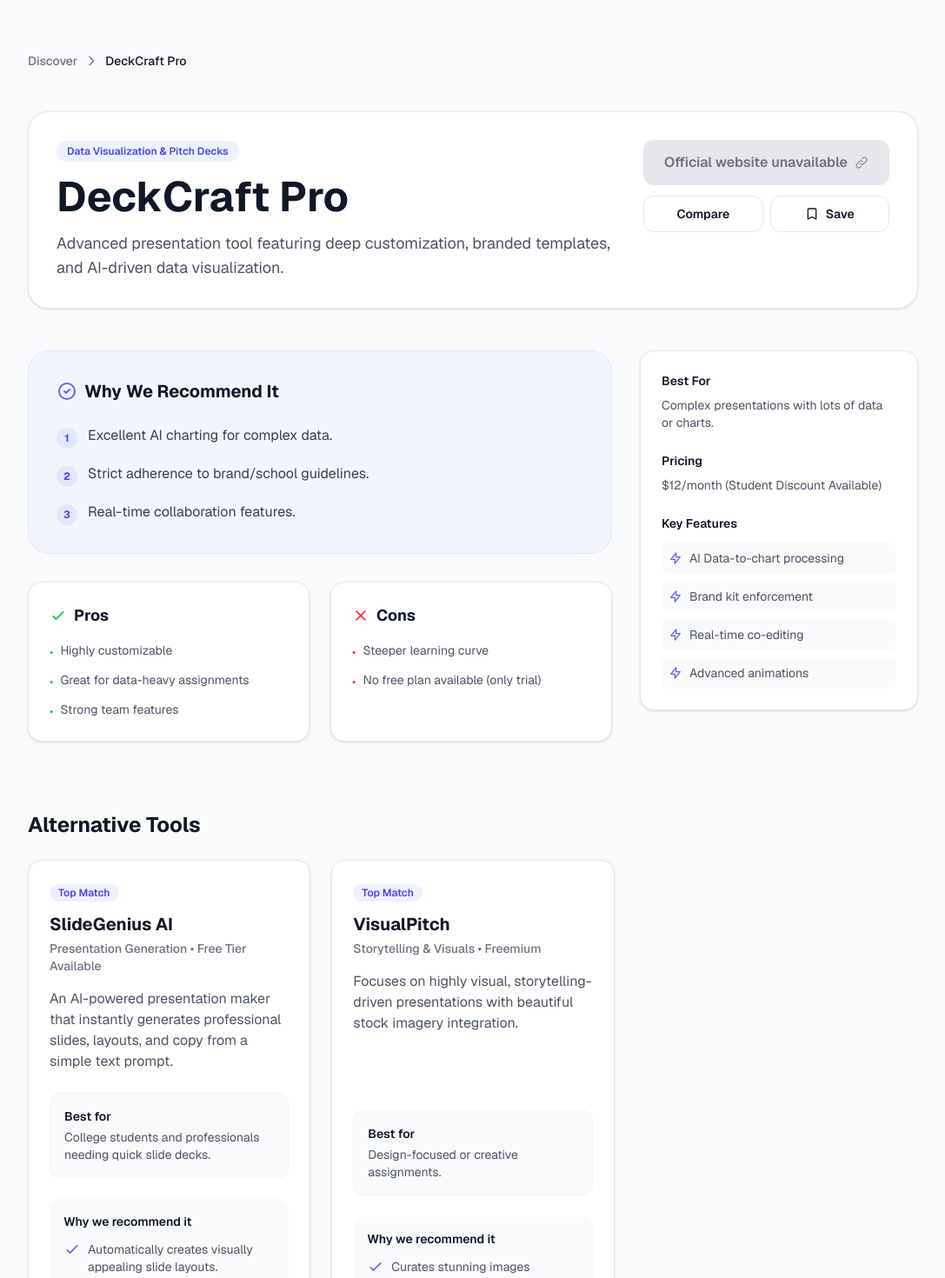
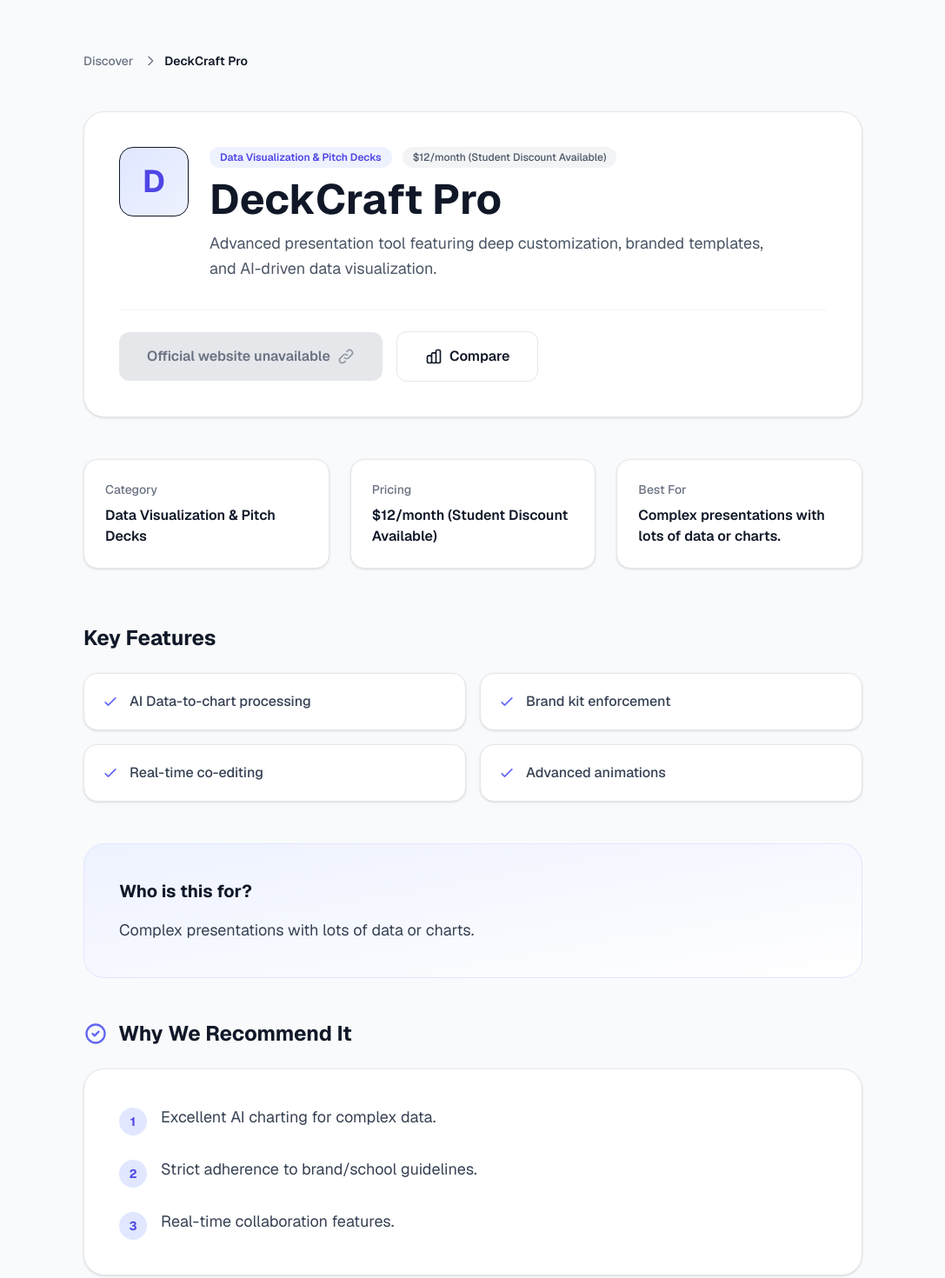
Before and after one commit to YashkumarLohra/ai-saas-platform, a Next.js app: page /tools/deckcraft-pro in a window 1280 px wide. Shown: the part 20-1490 px from the top of the page at 87% size, without its empty margins (96-1183 px from the left). Built offline with nearby package versions, Linux system fonts and the light colour scheme.

Commit message:
Complete Development Day 11 - Enhanced Tool Detail

```diff
--- a/src/app/tools/[slug]/page.tsx
+++ b/src/app/tools/[slug]/page.tsx
@@ -13,6 +13,33 @@ export async function generateStaticParams() {
   }));
 }
 
+function OfficialWebsiteAction({ tool }: { tool: typeof MOCK_RECOMMENDATIONS[0] }) {
+  return tool.websiteUrl ? (
+    <a
+      href={tool.websiteUrl}
+      target="_blank"
+      rel="noopener noreferrer"
+      className="w-full sm:w-auto rounded-xl bg-brand-600 px-8 py-4 text-base font-semibold text-white transition-all hover:bg-brand-500 focus:outline-none focus:ring-2 focus:ring-brand-500 focus:ring-offset-2 flex justify-center items-center gap-2 shadow-sm"
+      aria-label={`Visit official website for ${tool.name} (opens in a new tab)`}
+    >
+      Visit Official Website
+      <svg className="h-5 w-5" fill="none" viewBox="0 0 24 24" stroke="currentColor" aria-hidden="true">
+        <path strokeLinecap="round" strokeLinejoin="round" strokeWidth={2} d="M10 6H6a2 2 0 00-2 2v10a2 2 0 002 2h10a2 2 0 002-2v-4M14 4h6m0 0v6m0-6L10 14" />
+      </svg>
+    </a>
+  ) : (
+    <button
+      disabled
+      className="w-full sm:w-auto rounded-xl bg-gray-200 dark:bg-zinc-800 px-8 py-4 text-base font-semibold text-gray-500 dark:text-gray-400 cursor-not-allowed flex justify-center items-center gap-2"
+    >
+      Official website unavailable
+      <svg className="h-5 w-5 opacity-70" fill="none" viewBox="0 0 24 24" stroke="currentColor" aria-hidden="true">
+        <path strokeLinecap="round" strokeLinejoin="round" strokeWidth={2} d="M13.828 10.172a4 4 0 00-5.656 0l-4 4a4 4 0 105.656 5.656l1.102-1.101m-.758-4.899a4 4 0 005.656 0l4-4a4 4 0 00-5.656-5.656l-1.1 1.1" />
+      </svg>
+    </button>
+  );
+}
+
 export default async function ToolDetailPage({ params }: PageProps) {
   const resolvedParams = await params;
   const { slug } = resolvedParams;
@@ -23,177 +50,217 @@ export default async function ToolDetailPage({ params }: PageProps) {
     notFound();
   }
 
-  // Get some alternative tools (just excluding current)
-  const alternatives = MOCK_RECOMMENDATIONS.filter((t) => t.slug !== slug).slice(0, 3);
+  // Get some alternative tools (just excluding current, maybe filtering by category)
+  const alternatives = MOCK_RECOMMENDATIONS.filter((t) => t.category === tool.category && t.slug !== slug).slice(0, 3);
+  if (alternatives.length === 0) {
+    // fallback if no alternatives in same category
+    alternatives.push(...MOCK_RECOMMENDATIONS.filter((t) => t.slug !== slug).slice(0, 3));
+  }
 
   return (
     <div className="flex min-h-screen flex-col items-center p-6 sm:p-12 md:p-20 bg-gray-50 dark:bg-zinc-950">
-      <main className="w-full max-w-5xl flex flex-col gap-8">
+      <main className="w-full max-w-4xl flex flex-col gap-12">
 
-        {/* Breadcrumbs */}
-        <nav className="flex items-center text-sm font-medium text-gray-500 dark:text-gray-400 mb-4" aria-label="Breadcrumb">
-          <Link href="/" className="hover:text-brand-600 transition-colors">
+        {/* 1. Breadcrumb/navigation */}
+        <nav className="flex items-center text-sm font-medium text-gray-500 dark:text-gray-400" aria-label="Breadcrumb">
+          <Link href="/discover" className="hover:text-brand-600 transition-colors focus:outline-none focus:ring-2 focus:ring-brand-500 rounded px-1 -ml-1">
             Discover
           </Link>
-          <svg className="mx-2 h-4 w-4" fill="none" viewBox="0 0 24 24" stroke="currentColor">
+          <svg className="mx-2 h-4 w-4" fill="none" viewBox="0 0 24 24" stroke="currentColor" aria-hidden="true">
             <path strokeLinecap="round" strokeLinejoin="round" strokeWidth={2} d="M9 5l7 7-7 7" />
           </svg>
-          <span className="text-gray-900 dark:text-gray-100" aria-current="page">{tool.name}</span>
+          <span className="text-gray-900 dark:text-gray-100 font-semibold" aria-current="page">{tool.name}</span>
         </nav>
 
-        {/* Tool Header Section */}
-        <div className="flex flex-col md:flex-row gap-8 items-start justify-between bg-white dark:bg-zinc-900 p-8 rounded-3xl border border-gray-200 dark:border-zinc-800 shadow-sm">
-          <div className="flex-1">
-            <div className="inline-flex items-center rounded-full bg-brand-50 px-3 py-1 text-xs font-semibold text-brand-600 dark:bg-brand-900/30 dark:text-brand-400 mb-4">
+        {/* 2-7. Tool Header Section */}
+        <div className="flex flex-col gap-8 bg-white dark:bg-zinc-900 p-8 sm:p-10 rounded-3xl border border-gray-200 dark:border-zinc-800 shadow-sm">
+
+          <div className="flex flex-col md:flex-row gap-6 items-start">
+            {/* 3. Tool logo (Placeholder using first letter) */}
+            <div className="w-20 h-20 shrink-0 rounded-2xl bg-gradient-to-br from-brand-100 to-brand-50 dark:from-brand-900/40 dark:to-brand-800/20 flex items-center justify-center border border-brand-200 dark:border-brand-800/50">
+              <span className="text-4xl font-bold text-brand-600 dark:text-brand-400" aria-hidden="true">
+                {tool.name.charAt(0)}
+              </span>
+            </div>
+
+            <div className="flex-1 flex flex-col gap-3">
+              {/* 6. Category/relevant metadata */}
+              <div className="flex items-center gap-3 flex-wrap">
+                <span className="inline-flex items-center rounded-full bg-brand-50 px-3 py-1 text-xs font-semibold text-brand-600 dark:bg-brand-900/30 dark:text-brand-400">
                   {tool.category}
+                </span>
+                {tool.pricing && (
+                  <span className="inline-flex items-center rounded-full bg-gray-100 px-3 py-1 text-xs font-medium text-gray-600 dark:bg-zinc-800 dark:text-gray-400">
+                    {tool.pricing}
+                  </span>
+                )}
               </div>
-            <h1 className="text-3xl md:text-5xl font-bold text-gray-900 dark:text-white mb-4">
+
+              {/* 4. Tool name */}
+              <h1 className="text-3xl sm:text-4xl lg:text-5xl font-bold text-gray-900 dark:text-white">
                 {tool.name}
               </h1>
-            <p className="text-lg text-gray-600 dark:text-gray-300 max-w-2xl">
+
+              {/* 5. Short description */}
+              <p className="text-lg text-gray-600 dark:text-gray-300 max-w-2xl leading-relaxed">
                 {tool.description}
               </p>
             </div>
+          </div>
 
-          <div className="w-full md:w-auto flex flex-col gap-3 min-w-[240px]">
-            {tool.websiteUrl ? (
-              <a
-                href={tool.websiteUrl}
-                target="_blank"
-                rel="noopener noreferrer"
-                className="w-full rounded-xl bg-brand-600 px-6 py-3.5 text-base font-semibold text-white transition-all hover:bg-brand-500 focus:outline-none focus:ring-2 focus:ring-brand-500 focus:ring-offset-2 flex justify-center items-center gap-2"
-                aria-label={`Visit official website for ${tool.name} (opens in a new tab)`}
+          <div className="pt-6 border-t border-gray-100 dark:border-zinc-800 flex flex-col sm:flex-row gap-4 items-center">
+            {/* 7. Primary action */}
+            <div className="w-full sm:w-auto">
+              <OfficialWebsiteAction tool={tool} />
+            </div>
+
+            {/* Compare Action */}
+            <Link
+              href={`/compare?tools=${tool.slug}`}
+              className="w-full sm:w-auto rounded-xl border border-gray-200 bg-white px-8 py-4 text-base font-semibold text-gray-900 transition-colors hover:bg-gray-50 focus:outline-none focus:ring-2 focus:ring-brand-500 focus:ring-offset-2 dark:border-zinc-700 dark:bg-zinc-800 dark:text-white dark:hover:bg-zinc-700 text-center flex items-center justify-center gap-2"
             >
-                Visit Official Website
-                <svg className="h-4 w-4" fill="none" viewBox="0 0 24 24" stroke="currentColor" aria-hidden="true">
-                  <path strokeLinecap="round" strokeLinejoin="round" strokeWidth={2} d="M10 6H6a2 2 0 00-2 2v10a2 2 0 002 2h10a2 2 0 002-2v-4M14 4h6m0 0v6m0-6L10 14" />
+              <svg className="h-5 w-5" fill="none" viewBox="0 0 24 24" stroke="currentColor" aria-hidden="true">
+                <path strokeLinecap="round" strokeLinejoin="round" strokeWidth={2} d="M9 19v-6a2 2 0 00-2-2H5a2 2 0 00-2 2v6a2 2 0 002 2h2a2 2 0 002-2zm0 0V9a2 2 0 012-2h2a2 2 0 012 2v10m-6 0a2 2 0 002 2h2a2 2 0 002-2m0 0V5a2 2 0 012-2h2a2 2 0 012 2v14a2 2 0 01-2 2h-2a2 2 0 01-2-2z" />
               </svg>
-              </a>
-            ) : (
-              <button
-                disabled
-                className="w-full rounded-xl bg-gray-200 dark:bg-zinc-800 px-6 py-3.5 text-base font-semibold text-gray-500 dark:text-gray-400 cursor-not-allowed flex justify-center items-center gap-2"
-              >
-                Official website unavailable
-                <svg className="h-4 w-4 opacity-70" fill="none" viewBox="0 0 24 24" stroke="currentColor" aria-hidden="true">
-                  <path strokeLinecap="round" strokeLinejoin="round" strokeWidth={2} d="M13.828 10.172a4 4 0 00-5.656 0l-4 4a4 4 0 105.656 5.656l1.102-1.101m-.758-4.899a4 4 0 005.656 0l4-4a4 4 0 00-5.656-5.656l-1.1 1.1" />
-                </svg>
-              </button>
-            )}
-            <div className="flex gap-2">
-              <button className="flex-1 rounded-xl border border-gray-200 bg-white px-4 py-2.5 text-sm font-semibold text-gray-900 transition-colors hover:bg-gray-50 dark:border-zinc-700 dark:bg-zinc-800 dark:text-white dark:hover:bg-zinc-700 text-center">
               Compare
-              </button>
-              <button className="flex-1 rounded-xl border border-gray-200 bg-white px-4 py-2.5 text-sm font-semibold text-gray-900 transition-colors hover:bg-gray-50 dark:border-zinc-700 dark:bg-zinc-800 dark:text-white dark:hover:bg-zinc-700 text-center flex items-center justify-center gap-2">
-                <svg className="h-4 w-4" fill="none" viewBox="0 0 24 24" stroke="currentColor">
-                  <path strokeLinecap="round" strokeLinejoin="round" strokeWidth={2} d="M5 5a2 2 0 012-2h10a2 2 0 012 2v16l-7-3.5L5 21V5z" />
-                </svg>
-                Save
-              </button>
-            </div>
+            </Link>
           </div>
         </div>
 
-        {/* Two Column Layout for Details */}
-        <div className="grid grid-cols-1 lg:grid-cols-3 gap-8 mt-4">
+        {/* 8. Quick information */}
+        <div className="grid grid-cols-1 sm:grid-cols-3 gap-6">
+          <div className="bg-white dark:bg-zinc-900 p-6 rounded-2xl border border-gray-200 dark:border-zinc-800 shadow-sm flex flex-col gap-2">
+            <h2 className="text-sm font-medium text-gray-500 dark:text-gray-400">Category</h2>
+            <p className="text-base font-semibold text-gray-900 dark:text-white">{tool.category}</p>
+          </div>
+          <div className="bg-white dark:bg-zinc-900 p-6 rounded-2xl border border-gray-200 dark:border-zinc-800 shadow-sm flex flex-col gap-2">
+            <h2 className="text-sm font-medium text-gray-500 dark:text-gray-400">Pricing</h2>
+            <p className="text-base font-semibold text-gray-900 dark:text-white">{tool.pricing || "Not specified"}</p>
+          </div>
+          <div className="bg-white dark:bg-zinc-900 p-6 rounded-2xl border border-gray-200 dark:border-zinc-800 shadow-sm flex flex-col gap-2">
+            <h2 className="text-sm font-medium text-gray-500 dark:text-gray-400">Best For</h2>
+            <p className="text-base font-semibold text-gray-900 dark:text-white">{tool.bestFor || "General Use"}</p>
+          </div>
+        </div>
 
-          {/* Main Column */}
-          <div className="lg:col-span-2 flex flex-col gap-8">
-            {/* Why We Recommend It */}
-            <section className="bg-brand-50/50 dark:bg-brand-900/10 rounded-3xl p-8 border border-brand-100 dark:border-brand-900/30">
-              <h2 className="text-xl font-bold text-gray-900 dark:text-white mb-6 flex items-center gap-2">
-                <svg className="h-6 w-6 text-brand-500" fill="none" viewBox="0 0 24 24" stroke="currentColor">
+        <div className="flex flex-col gap-12 mt-4">
+
+          {/* 10. Key Features */}
+          {tool.features && tool.features.length > 0 && (
+            <section>
+              <h2 className="text-2xl font-bold text-gray-900 dark:text-white mb-6">Key Features</h2>
+              <div className="grid grid-cols-1 sm:grid-cols-2 gap-4">
+                {tool.features.map((feature, idx) => (
+                  <div key={idx} className="flex items-start gap-3 bg-white dark:bg-zinc-900 p-5 rounded-2xl border border-gray-200 dark:border-zinc-800 shadow-sm">
+                    <svg className="h-5 w-5 text-brand-500 shrink-0 mt-0.5" fill="none" viewBox="0 0 24 24" stroke="currentColor" aria-hidden="true">
+                      <path strokeLinecap="round" strokeLinejoin="round" strokeWidth={2} d="M5 13l4 4L19 7" />
+                    </svg>
+                    <span className="text-gray-700 dark:text-gray-300 font-medium">{feature}</span>
+                  </div>
+                ))}
+              </div>
+            </section>
+          )}
+
+          {/* 11. Best For (Deeper dive - optional if already handled cleanly in Quick Info, but requested as section if available) */}
+          {tool.bestFor && (
+            <section className="bg-gradient-to-br from-brand-50 to-white dark:from-zinc-900 dark:to-zinc-900/50 p-8 sm:p-10 rounded-3xl border border-brand-100 dark:border-zinc-800">
+              <h2 className="text-xl font-bold text-gray-900 dark:text-white mb-4">Who is this for?</h2>
+              <p className="text-lg text-gray-700 dark:text-gray-300 leading-relaxed">
+                {tool.bestFor}
+              </p>
+            </section>
+          )}
+
+          {/* 12. Why We Recommend It */}
+          {tool.reasons && tool.reasons.length > 0 && (
+            <section>
+              <h2 className="text-2xl font-bold text-gray-900 dark:text-white mb-6 flex items-center gap-3">
+                <svg className="h-7 w-7 text-brand-500" fill="none" viewBox="0 0 24 24" stroke="currentColor" aria-hidden="true">
                   <path strokeLinecap="round" strokeLinejoin="round" strokeWidth={2} d="M9 12l2 2 4-4m6 2a9 9 0 11-18 0 9 9 0 0118 0z" />
                 </svg>
                 Why We Recommend It
               </h2>
-              <ul className="space-y-4">
+              <div className="bg-white dark:bg-zinc-900 p-8 sm:p-10 rounded-3xl border border-gray-200 dark:border-zinc-800 shadow-sm">
+                <ul className="space-y-6">
                   {tool.reasons.map((reason, idx) => (
-                  <li key={idx} className="flex items-start gap-3 text-base text-gray-700 dark:text-gray-300">
-                    <div className="mt-1 flex h-6 w-6 shrink-0 items-center justify-center rounded-full bg-brand-100 dark:bg-brand-900/40 text-brand-600 dark:text-brand-400 font-bold text-xs">
+                    <li key={idx} className="flex items-start gap-4 text-lg text-gray-700 dark:text-gray-300">
+                      <div className="mt-1 flex h-8 w-8 shrink-0 items-center justify-center rounded-full bg-brand-100 dark:bg-brand-900/40 text-brand-600 dark:text-brand-400 font-bold text-sm">
                         {idx + 1}
                       </div>
                       <span className="leading-relaxed">{reason}</span>
                     </li>
                   ))}
                 </ul>
+              </div>
             </section>
+          )}
 
-            {/* Pros & Cons */}
-            <div className="grid grid-cols-1 md:grid-cols-2 gap-6">
-              <section className="bg-white dark:bg-zinc-900 p-6 rounded-2xl border border-gray-200 dark:border-zinc-800 shadow-sm">
-                <h3 className="text-lg font-bold text-gray-900 dark:text-white mb-4 flex items-center gap-2">
-                  <svg className="h-5 w-5 text-green-500" fill="none" viewBox="0 0 24 24" stroke="currentColor">
+          {/* 13. Pros / Considerations */}
+          {(tool.pros?.length > 0 || tool.cons?.length > 0) && (
+            <section className="grid grid-cols-1 md:grid-cols-2 gap-6">
+              {tool.pros && tool.pros.length > 0 && (
+                <div className="bg-white dark:bg-zinc-900 p-8 rounded-3xl border border-gray-200 dark:border-zinc-800 shadow-sm">
+                  <h2 className="text-xl font-bold text-gray-900 dark:text-white mb-6 flex items-center gap-3">
+                    <svg className="h-6 w-6 text-green-500" fill="none" viewBox="0 0 24 24" stroke="currentColor" aria-hidden="true">
                       <path strokeLinecap="round" strokeLinejoin="round" strokeWidth={2} d="M5 13l4 4L19 7" />
                     </svg>
                     Pros
-                </h3>
-                <ul className="space-y-3">
+                  </h2>
+                  <ul className="space-y-4">
                     {tool.pros.map((pro, idx) => (
-                    <li key={idx} className="text-sm text-gray-600 dark:text-gray-400 flex items-start gap-2">
-                      <span className="text-green-500 mt-0.5">•</span>
-                      {pro}
+                      <li key={idx} className="text-base text-gray-600 dark:text-gray-400 flex items-start gap-3">
+                        <span className="text-green-500 mt-1" aria-hidden="true">•</span>
+                        <span className="leading-relaxed">{pro}</span>
                       </li>
                     ))}
                   </ul>
-              </section>
+                </div>
+              )}
 
-              <section className="bg-white dark:bg-zinc-900 p-6 rounded-2xl border border-gray-200 dark:border-zinc-800 shadow-sm">
-                <h3 className="text-lg font-bold text-gray-900 dark:text-white mb-4 flex items-center gap-2">
-                  <svg className="h-5 w-5 text-red-500" fill="none" viewBox="0 0 24 24" stroke="currentColor">
+              {tool.cons && tool.cons.length > 0 && (
+                <div className="bg-white dark:bg-zinc-900 p-8 rounded-3xl border border-gray-200 dark:border-zinc-800 shadow-sm">
+                  <h2 className="text-xl font-bold text-gray-900 dark:text-white mb-6 flex items-center gap-3">
+                    <svg className="h-6 w-6 text-red-500" fill="none" viewBox="0 0 24 24" stroke="currentColor" aria-hidden="true">
                       <path strokeLinecap="round" strokeLinejoin="round" strokeWidth={2} d="M6 18L18 6M6 6l12 12" />
                     </svg>
-                  Cons
-                </h3>
-                <ul className="space-y-3">
+                    Considerations
+                  </h2>
+                  <ul className="space-y-4">
                     {tool.cons.map((con, idx) => (
-                    <li key={idx} className="text-sm text-gray-600 dark:text-gray-400 flex items-start gap-2">
-                      <span className="text-red-500 mt-0.5">•</span>
-                      {con}
+                      <li key={idx} className="text-base text-gray-600 dark:text-gray-400 flex items-start gap-3">
+                        <span className="text-red-500 mt-1" aria-hidden="true">•</span>
+                        <span className="leading-relaxed">{con}</span>
                       </li>
                     ))}
                   </ul>
+                </div>
+              )}
             </section>
-            </div>
-          </div>
+          )}
 
-          {/* Sidebar Column */}
-          <div className="flex flex-col gap-6">
-            <section className="bg-white dark:bg-zinc-900 p-6 rounded-2xl border border-gray-200 dark:border-zinc-800 shadow-sm">
-              <h3 className="text-sm font-semibold text-gray-900 dark:text-white mb-2">Best For</h3>
-              <p className="text-sm text-gray-600 dark:text-gray-400 mb-6">{tool.bestFor}</p>
+          {/* 15. Final action */}
+          <section className="flex flex-col items-center justify-center text-center p-12 bg-gray-900 dark:bg-black rounded-3xl mt-4 shadow-xl border border-gray-800 dark:border-zinc-800">
+            <h2 className="text-3xl font-bold text-white mb-4">Ready to try {tool.name}?</h2>
+            <p className="text-gray-300 mb-8 max-w-lg text-lg">
+              Head over to their official website to get started with this AI tool.
+            </p>
+            <OfficialWebsiteAction tool={tool} />
+          </section>
 
-              <h3 className="text-sm font-semibold text-gray-900 dark:text-white mb-2">Pricing</h3>
-              <p className="text-sm text-gray-600 dark:text-gray-400 mb-6">{tool.pricing}</p>
-
-              <h3 className="text-sm font-semibold text-gray-900 dark:text-white mb-3">Key Features</h3>
-              <ul className="space-y-2">
-                {tool.features.map((feature, idx) => (
-                  <li key={idx} className="text-sm text-gray-600 dark:text-gray-400 flex items-center gap-2 bg-gray-50 dark:bg-zinc-800/50 p-2 rounded-lg">
-                    <svg className="h-4 w-4 text-brand-500 shrink-0" fill="none" viewBox="0 0 24 24" stroke="currentColor">
-                      <path strokeLinecap="round" strokeLinejoin="round" strokeWidth={2} d="M13 10V3L4 14h7v7l9-11h-7z" />
-                    </svg>
-                    {feature}
-                  </li>
-                ))}
-              </ul>
-            </section>
-          </div>
-
-        </div>
-
-        {/* Alternatives Section */}
+          {/* 14. Alternatives */}
           {alternatives.length > 0 && (
-          <div className="mt-12">
-            <h2 className="text-2xl font-bold text-gray-900 dark:text-white mb-6">Alternative Tools</h2>
+            <section className="mt-8 pt-12 border-t border-gray-200 dark:border-zinc-800">
+              <h2 className="text-2xl font-bold text-gray-900 dark:text-white mb-8">You may also consider</h2>
               <div className="grid grid-cols-1 md:grid-cols-2 lg:grid-cols-3 gap-6">
                 {alternatives.map((alt) => (
                   <ToolCard key={alt.id} tool={alt} />
                 ))}
               </div>
-          </div>
+            </section>
           )}
 
+        </div>
       </main>
     </div>
   );
```
Lines whose indentation alone changed are shown as unchanged.
